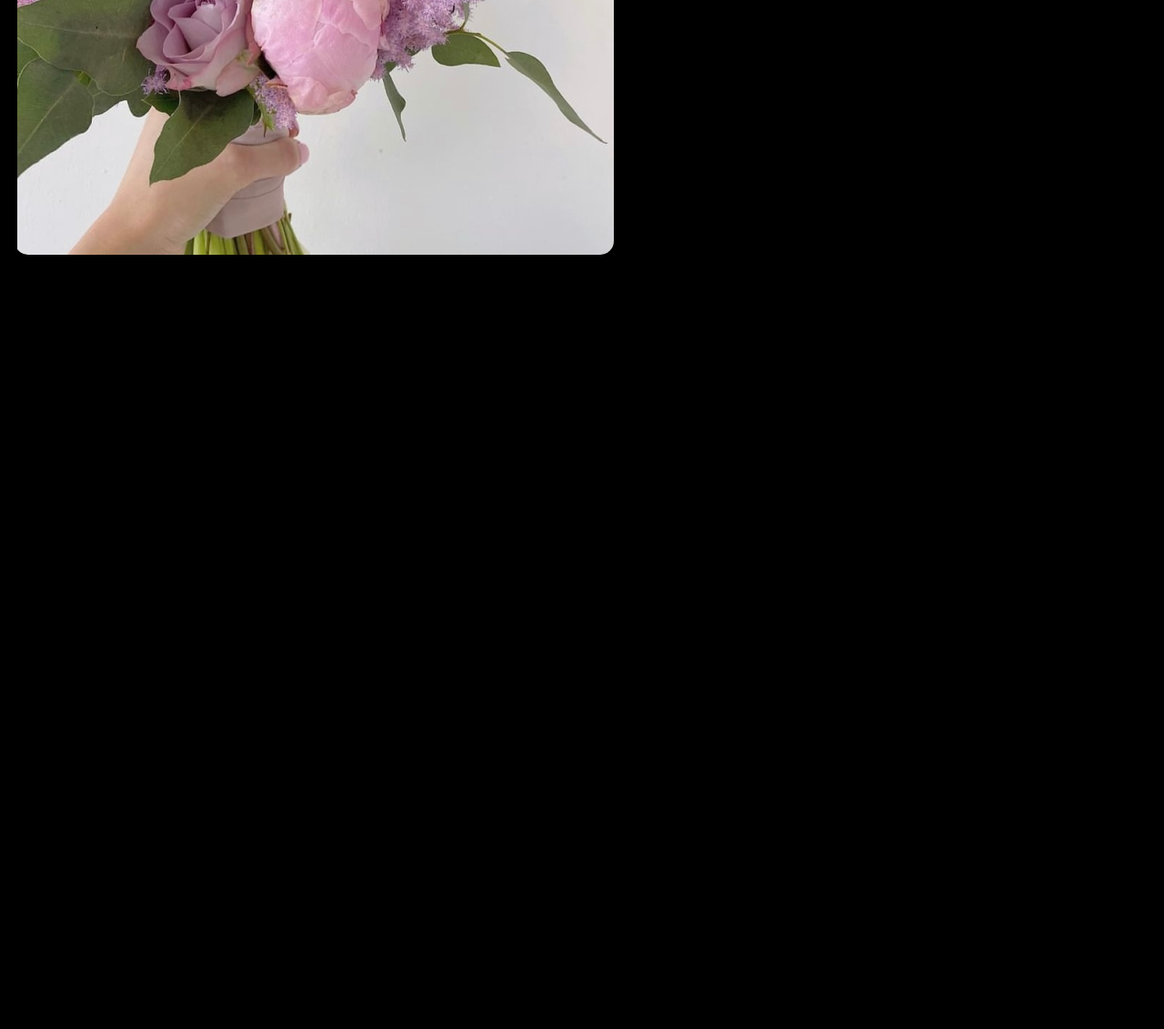
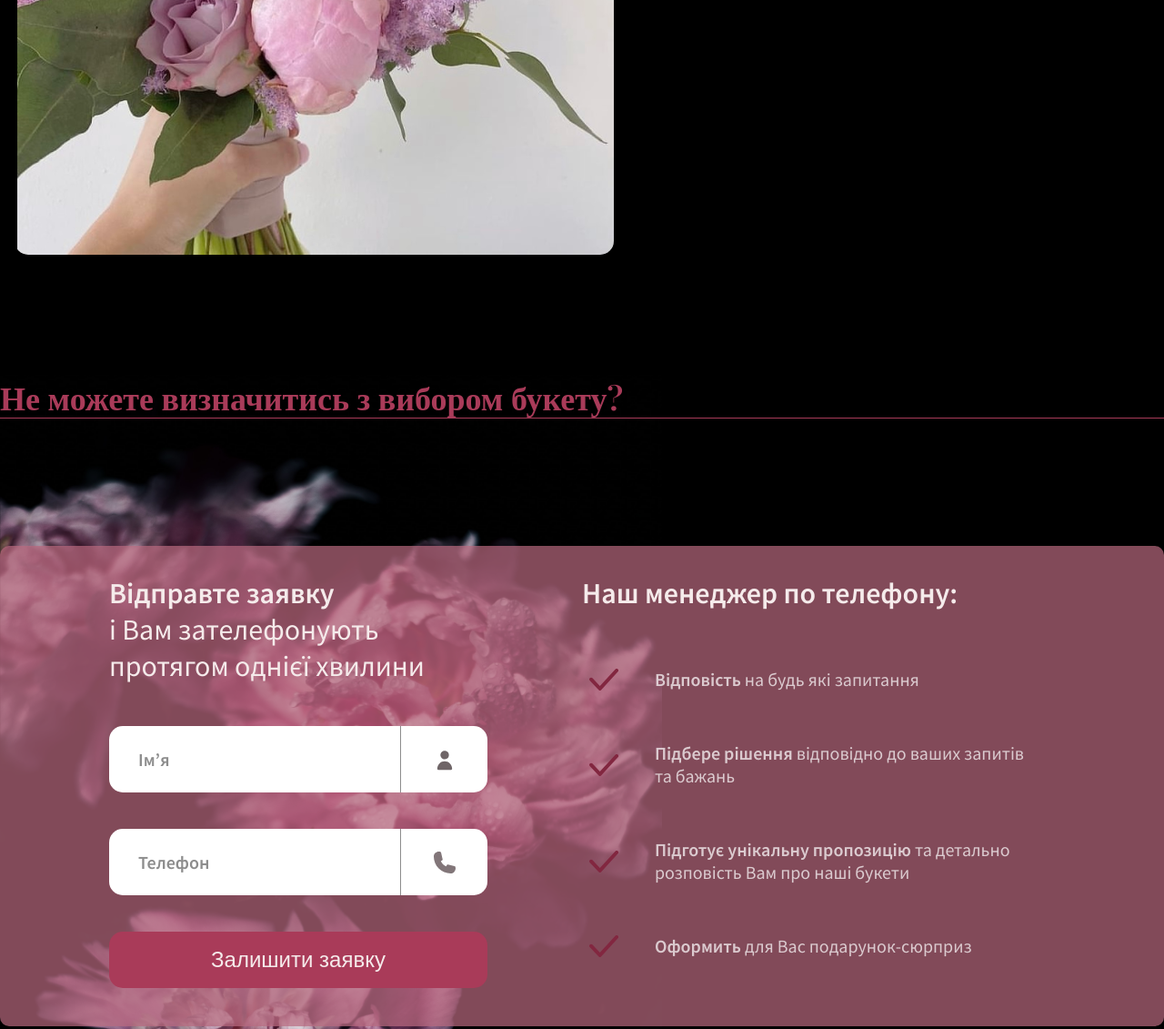
Before and after one commit to helen25sur/flowerlover, a plain HTML site: page index.html in a window 1280 px wide. Shown: the part 3701-4832 px from the top of the page at 91% size. Before the commit the page ends 3981 px from the top, so only its background shows below. Drawn offline with nearby package versions, Linux system fonts and the light colour scheme; a web font is replaced by a local one.

Commit message:
feat: add application section
add markup & styles for application-section to index.html and styles.css

```diff
--- a/index.html
+++ b/index.html
@@ -242,6 +242,43 @@
         </ul>
       </div>
     </section>
+
+    <section class="application-section grid-content-full section">
+      <div class="application-content section-content">
+        <h2 class="application-heading heading heading-3 section-heading">Не можете визначитись з вибором букету?</h2>
+
+        <div class="application-form-desription text">
+          <form class="application-form" action="#" method="post">
+            <p class="heading-4 application-form-text"><strong>Відправте заявку</strong><br>і Вам зателефонують<br> протягом однієї хвилини</p>
+            <label for="customer-name" class="application-form-input_label">
+              <input class="application-form-input text body-text-sm" type="text" name="customer-name" id="customer-name" placeholder="Ім’я">
+            </label>
+            <label for="customer-phone" class="application-form-input_label">
+              <input class="application-form-input text body-text-sm" type="tel" name="customer-phone" id="customer-phone" placeholder="Телефон">
+            </label>
+            <button class="application-form-btn btn solid body-text-md" type="submit">Залишити заявку</button>
+          </form>
+          <div class="application-desription">
+            <p class="heading-4 application-desription-text"><strong>Наш менеджер по телефону:</strong></p>
+            <ul class="application-desription-list text body-text-sm">
+              <li class="application-desription-item">
+                <p><strong>Відповість</strong> на будь які запитання</p>
+              </li>
+              <li class="application-desription-item">
+                <p><strong>Підбере рішення</strong> відповідно до ваших запитів та бажань</p>
+              </li>
+              <li class="application-desription-item">
+                <p><strong>Підготує унікальну пропозицію</strong> та детально розповість Вам про наші букети</p>
+              </li>
+              <li class="application-desription-item">
+                <p><strong>Оформить</strong> для Вас подарунок-сюрприз</p>
+              </li>
+            </ul>
+          </div>
+        </div>
+
+      </div>
+    </section>
     </main>
 
   <footer></footer>
--- a/styles/styles.css
+++ b/styles/styles.css
@@ -301,6 +301,10 @@ a {
   padding-left: 120px;
 }
 
+.quality-item:nth-of-type(even) .quality-description {
+  padding-right: 120px;
+}
+
 .quality-description {
   padding-top: 120px;
 }
@@ -312,3 +316,124 @@ a {
 .quality-description p {
   font-weight: 300;
 }
+
+/* =========== APPLICATION =========== */
+
+.application-section {
+  margin-top: 132px;
+  /* padding-bottom: 120px; */
+  background-image: url('../assets/images/bg-images/flowers-3.png');
+  background-repeat: no-repeat;
+  background-position: center left;
+  background-size: contain;
+}
+
+.application-content {
+  flex-direction: column;
+  flex-wrap: nowrap;
+}
+
+.application-heading {
+  margin-bottom: 140px;
+}
+
+.application-form-desription {
+  margin-bottom: 320px;
+  padding: var(--gap-xl) 120px;
+  display: flex;
+  background-color: var(--clr-rose-transp);
+  border-radius: 10px;
+}
+
+.application-form,
+.application-description {
+  flex: 1 0 50%;
+}
+
+.application-form {
+  display: flex;
+  flex-direction: column;
+  align-items: flex-start;
+}
+
+.application-form-text {
+  margin-bottom: var(--gap-xxl);
+}
+
+.application-form-input {
+  min-width: 416px;
+  margin-bottom: 40px;
+  padding: var(--gap-lg) var(--gap-xl);
+  padding-right: 95px;
+  border-radius: var(--brd-radius);
+  border: none;
+  font-weight: 700;
+}
+
+.application-form-input::placeholder {
+  font-family: 'Source Sans Pro';
+  font-style: normal;
+  font-weight: 700;
+  font-size: 20px;
+  line-height: 25px;
+  color: #8D8D8D;
+}
+
+.application-form-input_label {
+  position: relative;
+}
+
+.application-form-input_label::after {
+  content: "";
+  position: absolute;
+  width: 95px;
+  height: 73px;
+  top: 0;
+  right: 0;
+  border-left: 1px solid #8D8D8D;
+  background-repeat: no-repeat;
+  background-position: center;
+}
+
+.application-form-input_label[for="customer-name"]::after {
+  background-image: url('../assets/images/icons/person-icon.svg');
+  background-size: 28px;
+}
+
+.application-form-input_label[for="customer-phone"]::after {
+  background-image: url('../assets/images/icons/phone-icon.svg');
+  background-size: 24px;
+}
+
+.application-form-btn {
+  min-width: 416px;
+  justify-content: center;
+}
+
+.application-desription-text {
+  margin-bottom: 50px;
+}
+
+.application-desription-list {
+  color: rgba(255, 255, 255, 0.71);
+}
+
+.application-desription-item {
+  position: relative;
+  margin-bottom: var(--gap-xl);
+  padding: 12px;
+  padding-left: 80px;
+}
+
+.application-desription-item::before {
+  content: "";
+  position: absolute;
+  width: 48px;
+  height: 48px;
+  top: 50%;
+  left: 0;
+  transform: translateY(-50%);
+  background-image: url('../assets/images/icons/checkmark-icon.svg');
+  background-repeat: no-repeat;
+  background-position: center;
+}
```
Also changed, not shown: assets/images/icons/checkmark-icon.svg (added), assets/images/icons/phone-icon.svg (added).
